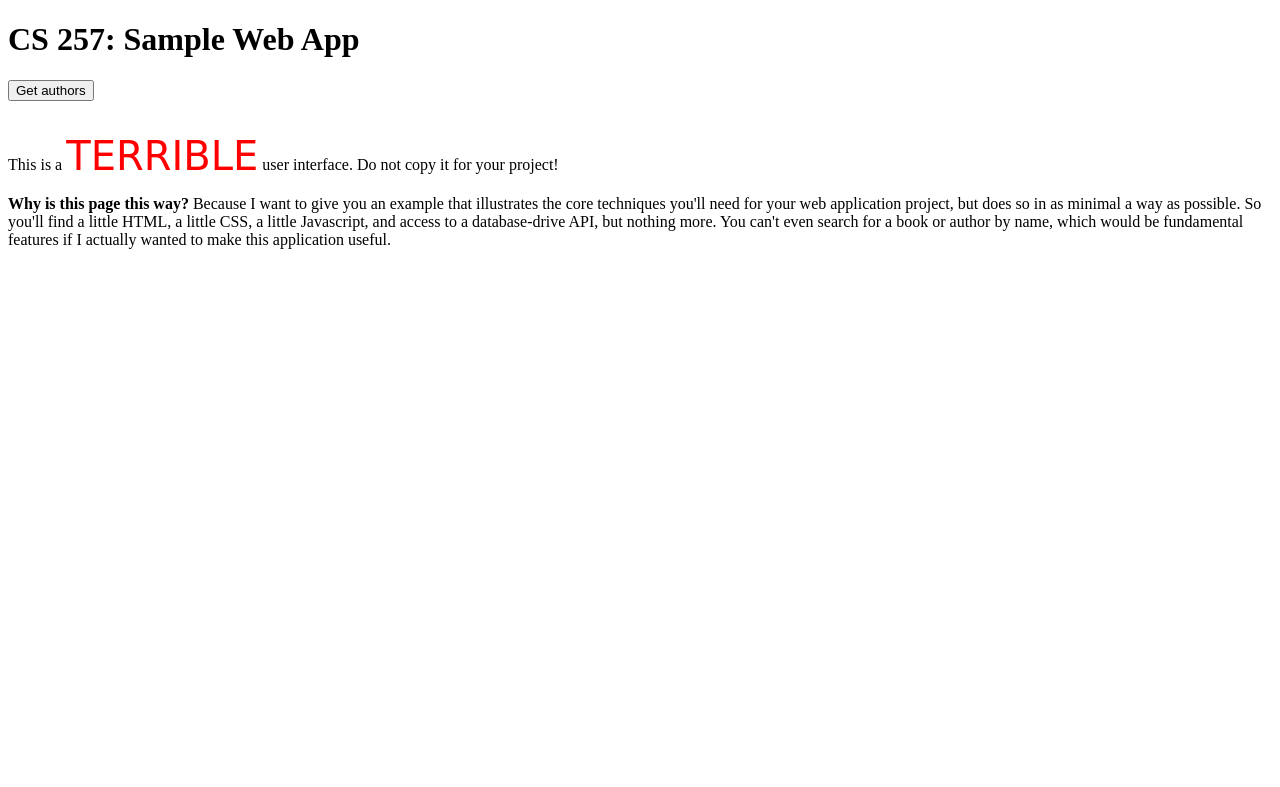
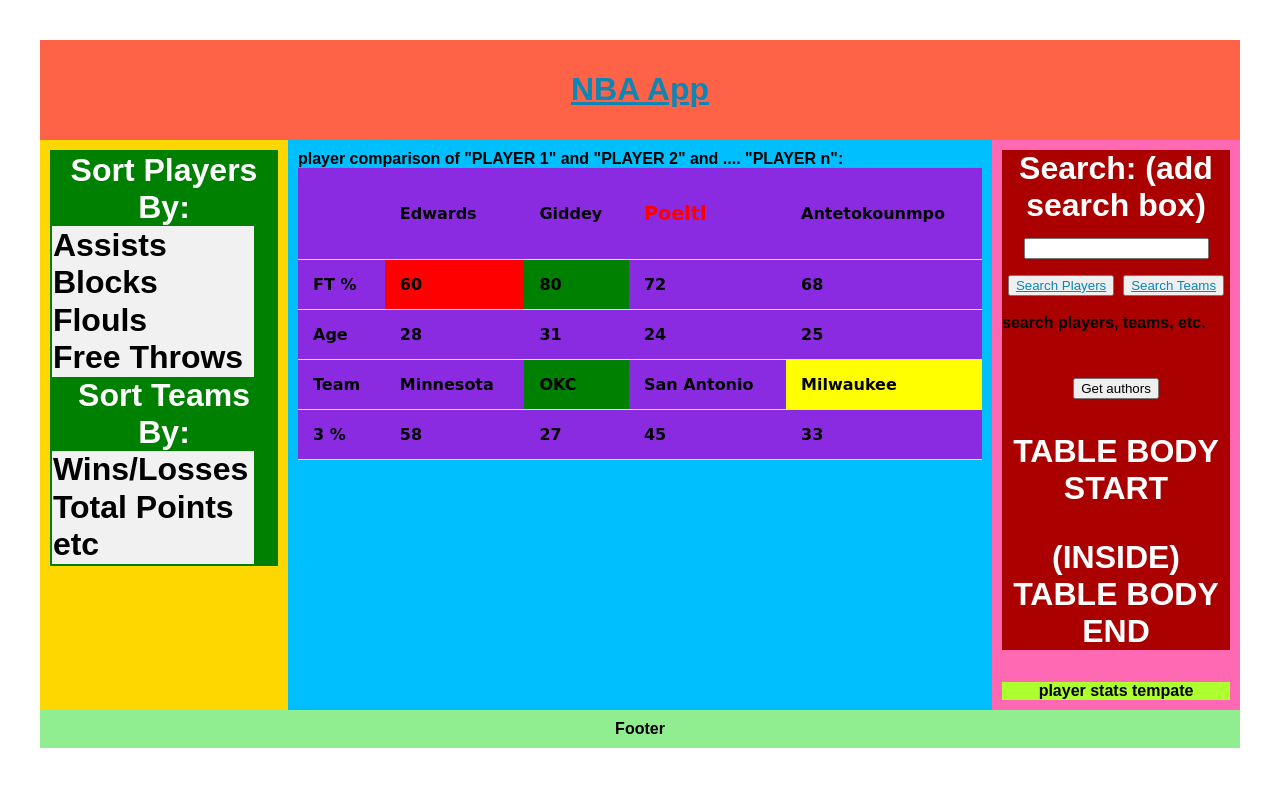
Before and after one commit to pomtree/cs257, a Flask app: page / in a window 1280 px wide. Shown: the top 787 px of the page. Run offline with Flask 2, Linux system fonts and the light colour scheme; parts of the project's set-up code (start-up, migrations or seed data) failed here and were passed over.

Commit message:
technically working with our html

```diff
--- a/webapp_new/static/books.css
+++ b/webapp_new/static/books.css
@@ -32,3 +32,153 @@
     color: red;
     font-size: 250%;
 }
+
+/*
+    Dough Pham and Tom Pree
+    Modified from Jeff's Repo
+    mockup1.css
+    2 November 2022
+
+*/
+
+/* Vertical navigation */
+ul.vertical-navbar {
+  list-style-type: none;
+  margin: 0;
+  padding: .2%;
+  width: 90%;
+  background-color: #f1f1f1;
+}
+
+ul.vertical-navbar li a {
+  display: block;
+  color: black;
+  padding: .1%;
+  text-decoration: none;
+  text-align: left;
+}
+
+ul.vertical-navbar li a:hover {
+  background-color: #555;
+  color: white;
+}
+h1.headertest {
+  text-align: center;
+}
+
+.important {
+  color: red;
+  font-size: 120%;
+}
+
+.bigcontainer {
+  display: flex;
+  flex-wrap: wrap;
+  justify-content: flex-start;
+  height: 100%;
+  width: 100%;
+  margin-top: 50px;
+  margin-bottom: 50px;
+}
+
+.bigtext {
+  font-size: 24pt;
+  color: white;
+  text-align: center;
+}
+
+.notetext {
+  font-size: 12pt;
+  color: black;
+  text-align: left;
+}
+
+#sidebar {
+
+  padding: 1%;
+  background-color: green;
+}
+
+#game_img_container {
+  padding:2%;
+  background-color: #0000aa;
+}
+#desc {
+  width: 40%;
+  height: 50%;
+  background-color: #9300aa;
+}
+#game_img {
+  width: 95%;
+  height: 95%;
+}
+
+#sbc {
+  background-color: #aa0000;
+}
+#player_stats {
+  background-color: greenyellow;
+}
+/* taken mostly from flexbox tutorial https://css-tricks.com/snippets/css/a-guide-to-flexbox */
+
+.wrapper {
+  display: flex;
+  flex-flow: row wrap;
+  font-weight: bold;
+  text-align: center;
+}
+
+.wrapper > * {
+  padding: 10px;
+  flex: 1 100%;
+}
+
+.header {
+  background: tomato;
+}
+
+.footer {
+  background: lightgreen;
+}
+
+.main {
+  text-align: left;
+  background: deepskyblue;
+}
+
+.aside-1 {
+  background: gold;
+}
+
+.aside-2 {
+  background: hotpink;
+}
+
+@media all and (min-width: 600px) {
+  .aside { flex: 1 0 0; }
+}
+
+@media all and (min-width: 800px) {
+  .main    { flex: 3 0px; }
+  .aside-1 { order: 1; }
+  .main    { order: 2; }
+  .aside-2 { order: 3; }
+  .footer  { order: 4; }
+}
+
+body {
+  padding: 2em;
+}
+
+
+table.tableidtest {
+background-color: white;
+color: green;
+}
+
+
+#sidebar {
+
+padding: 1%;
+background-color: green;
+}
--- a/webapp_new/templates/index.html
+++ b/webapp_new/templates/index.html
@@ -1,29 +1,132 @@
 <!DOCTYPE html>
-<html>
+<html lang="en">
+
 <head>
+    <meta charset="UTF-8">
+    <title>NBA App</title>
     <meta http-equiv="Content-Type" content="text/html;charset=utf-8" />
     <link rel="stylesheet" type="text/css" href="{{ url_for('static', filename='books.css') }}" />
     <script type="text/javascript" src="{{ url_for('static', filename='books.js') }}" ></script>
     <link rel="shortcut icon" href="{{ url_for('static', filename='favicon.ico') }}" />
-    <title>CS 257: Software Design</title>
+
+    <style>
+        #wrapID {
+            font-family: Arial, Helvetica, sans-serif;
+        }
+    </style>
+
 </head>
 
 <body>
-    <h1>CS 257: Sample Web App</h1>
 
-    <p><button id="authors_button">Get authors</button></p>
+    <div class="wrapper" id="wrapID">
+        <header class="header">
+            <h1 class="headertest"><a href="mockup1.html">NBA App</a></h1>
+        </header>
+        <article class="main">
+            player comparison of "PLAYER 1" and "PLAYER 2" and .... "PLAYER n":
+            <style>
+                .winner {
+                    background-color: green;
+                }
 
-    <p><table id="results_table"></table></p>
+                .loser {
+                    background-color: red;
+                }
 
-    <p>This is a <span class="whoa">TERRIBLE</span>
-        user interface. Do not copy it for your project!</p>
+                .tie {
+                    background-color: yellow;
+                }
 
-    <p><strong>Why is this page this way?</strong> Because I want to give you an example
-    that illustrates the core techniques you'll need for your web application project,
-    but does so in as minimal a way as possible. So you'll find a little HTML, a little CSS, a little
-    Javascript, and access to a database-drive API, but nothing more. You can't even search for
-    a book or author by name, which would be fundamental features if I actually wanted to
-    make this application useful.</p>
+                .fillplease {
+                    background-color: blueviolet;
+                    width: 100%;
+                    font-family: cursive;
+                }
+            </style>
+            <table class="fillplease" id = "results_table">
 
-  </body>
+                <tr>
+                    <td>&nbsp;</td>
+                    <td class="fontchange">Edwards</td>
+                    <td>Giddey</td>
+                    <td>
+                        <p class="important"> Poeltl </p>
+                    </td>
+                    <td>Antetokounmpo</td>
+                </tr>
+                <tr>
+                    <td class="data">FT %</td>
+                    <td class="loser">60</td>
+                    <td class="winner">80</td>
+                    <td>72</td>
+                    <td>68</td>
+                </tr>
+                <tr>
+                    <td>Age</td>
+                    <td>28</td>
+                    <td>31</td>
+                    <td>24</td>
+                    <td>25</td>
+                </tr>
+                <tr>
+                    <td>Team</td>
+                    <td>Minnesota</td>
+                    <td class="winner">OKC</td>
+                    <td>San Antonio</td>
+                    <td class="tie">Milwaukee</td>
+                </tr>
+                <tr>
+                    <td>3 %</td>
+                    <td>58</td>
+                    <td>27</td>
+                    <td>45</td>
+                    <td>33</td>
+                </tr>
+            </table>
+        </article>
+        <aside class="aside aside-1">
+            <div id="sidebar" class="bigtext">
+                Sort Players By:
+                <ul class="vertical-navbar">
+                    <li><a href="mockup5.html">Assists</a></li>
+                    <li><a href="mockup5.html">Blocks</a></li>
+                    <li><a href="mockup5.html">Flouls</a></li>
+                    <li><a href="mockup5.html">Free Throws</a></li>
+                </ul>
+                Sort Teams By:
+                <ul class="vertical-navbar">
+                    <li><a href="mockup6.html">Wins/Losses</a></li>
+                    <li><a href="mockup6.html">Total Points</a></li>
+                    <li><a href="mockup6.html">etc</a></li>
+                </ul>
+            </div>
+        </aside>
+        <aside class="aside aside-2">
+            <div id="sbc" class="bigtext">Search: (add search box)<br>
+                <input type="search" id="site-search" name="q">
+
+                <button><a href="player_list.html">Search Players</a></button>
+                <button><a href="mockup6.html">Search Teams</a></button>
+                <p class="notetext">search players, teams, etc.</p>
+
+
+
+                <p><button id="authors_button">Get authors</button></p>
+
+                <p>
+                    TABLE BODY START<table id="results_table">(INSIDE)</table>
+                    TABLE BODY END
+                </p>
+
+            </div>
+            <div id="player_stats">
+                player stats tempate
+            </div>
+        </aside>
+        <footer class="footer">Footer</footer>
+    </div>
+
+</body>
+
 </html>
```
Also changed, not shown: webapp_new/books_api.py (+17 -11 lines), webapp_new/index.html (+112 -12 lines), webapp_new/index_old.html (added, +21 -0 lines), webapp_new/templates/index_old.html (added, +29 -0 lines).
